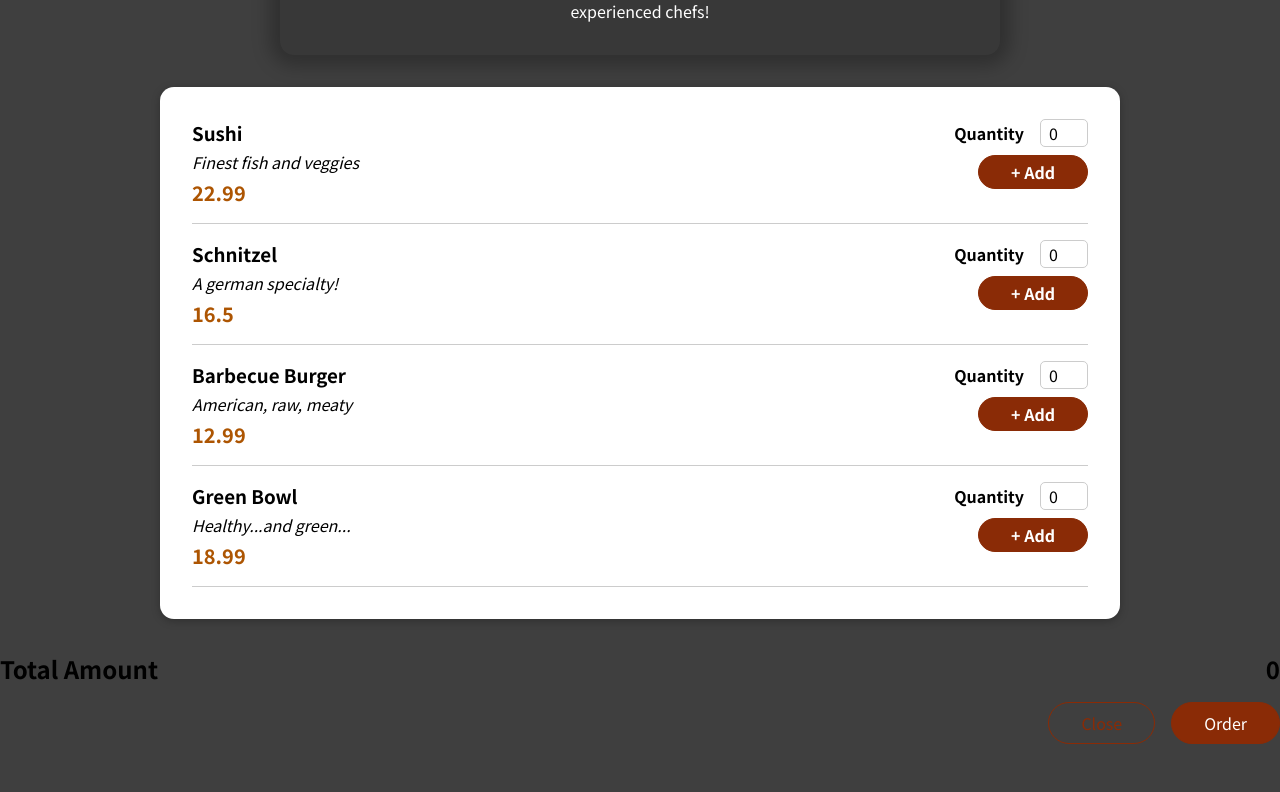
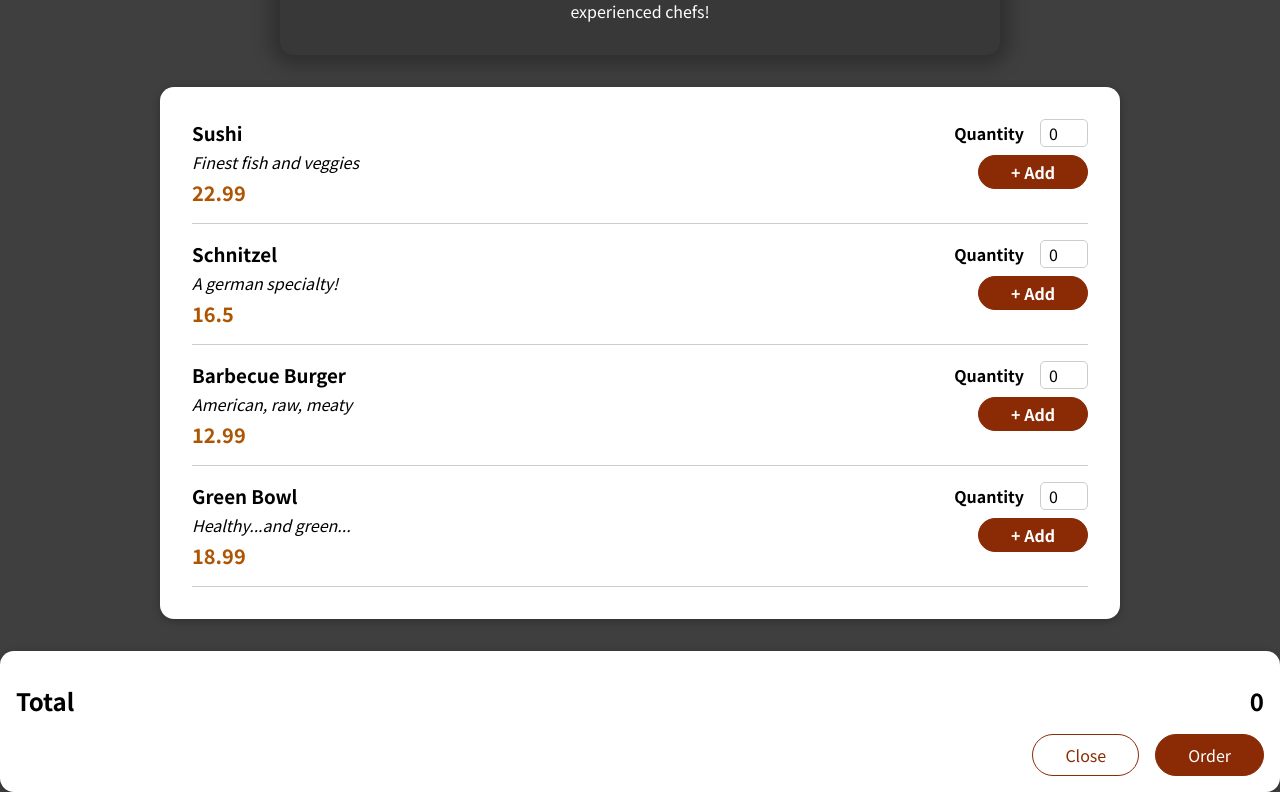
Before and after one commit to aadil42/Food-ordering-app, a React (Create React App) app: page / in a window 1280 px wide. Shown: the part 418-1210 px from the top of the page. Before the commit the page ends 1162 px from the top, so only its background shows below. Built offline with nearby package versions, Linux system fonts and the light colour scheme.

Commit message:
updating total amount whenever new itme is added

```diff
--- a/src/Components/Cart/Cart.js
+++ b/src/Components/Cart/Cart.js
@@ -4,12 +4,14 @@ import React from 'react';
 import classes from './Cart.module.css';
 
 import CartItem from './CartItem';
+import Card from '../UI/Card';
 
 const Cart = (props) => {
 
 
     return (
         <React.Fragment>
+            <Card>
             {props.DUMMY_MEALS.map((meal) => {
                 if(meal.quantity) {
                    return <CartItem
@@ -21,9 +23,17 @@ const Cart = (props) => {
                 }
             })}
             <div className={classes.total}>
-                <span>Total Amount</span>
                 <span>
-                0
+                    Total
+                </span>
+                <span>
+                {props.DUMMY_MEALS.reduce((acc, curr)  =>  {
+                        if(curr.quantity) {
+                            return acc + (curr.price * curr.quantity);
+                        } else {
+                            return acc;
+                        }
+                    },0)}
                 </span>
             </div>
             <div className={classes.actions}>
@@ -32,6 +42,7 @@ const Cart = (props) => {
                 </button>
                 <button className={classes.button}>Order</button>
             </div>
+            </Card>
         </React.Fragment>
     );
 }
--- a/src/Components/Cart/CartItem.js
+++ b/src/Components/Cart/CartItem.js
@@ -8,10 +8,10 @@ const CartItem = (props) => {
     return (
         <li className={classes['cart-item']}>
         <div>
-          <h2></h2>
+          <h2>{props.name}</h2>
           <div className={classes.summary}>
             <span className={classes.price}>{props.price}</span>
-            <span className={classes.amount}>{props.quantity}</span>
+            <span className={classes.amount}>X {props.quantity}</span>
           </div>
         </div>
         <div className={classes.actions}>
```
